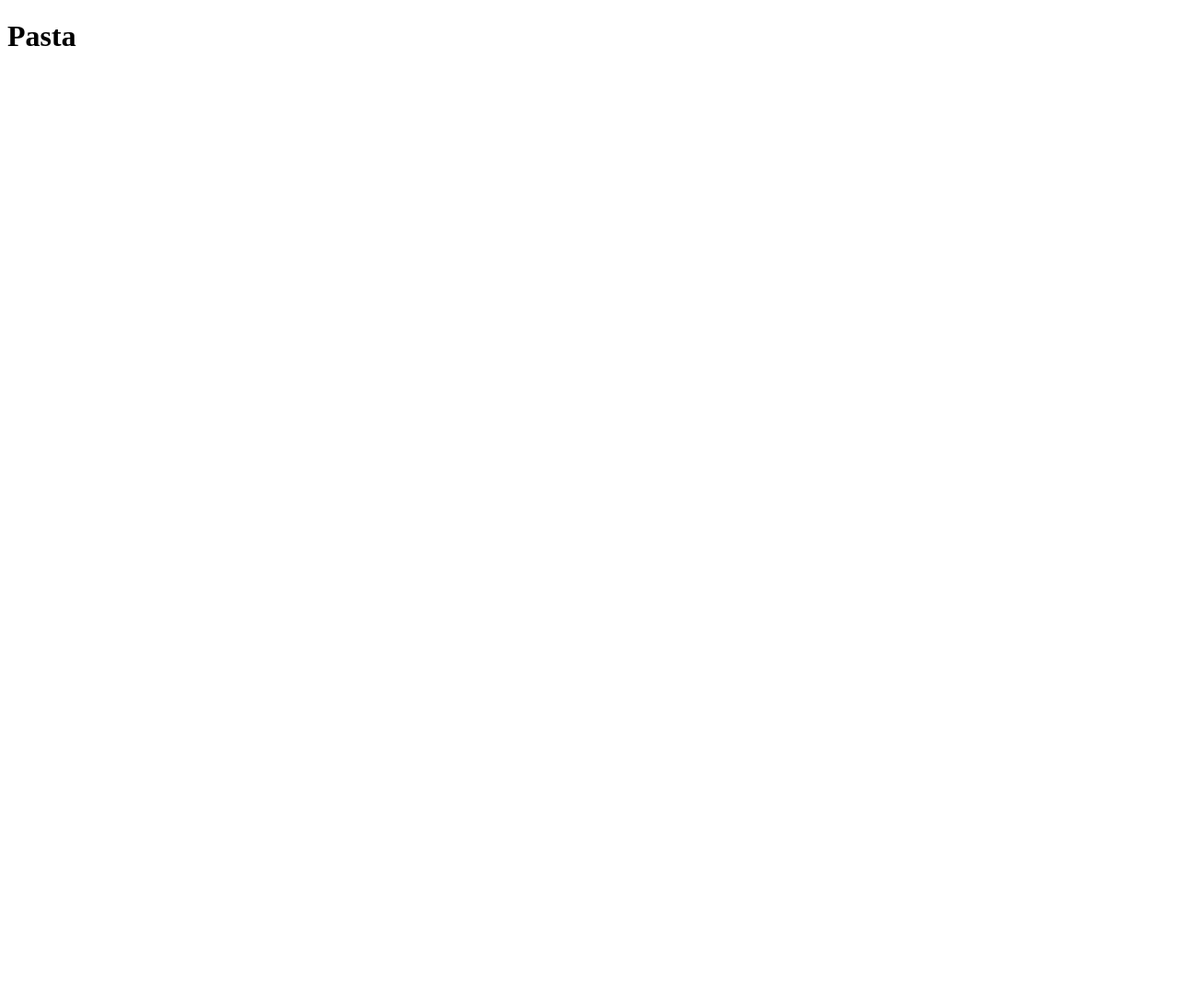
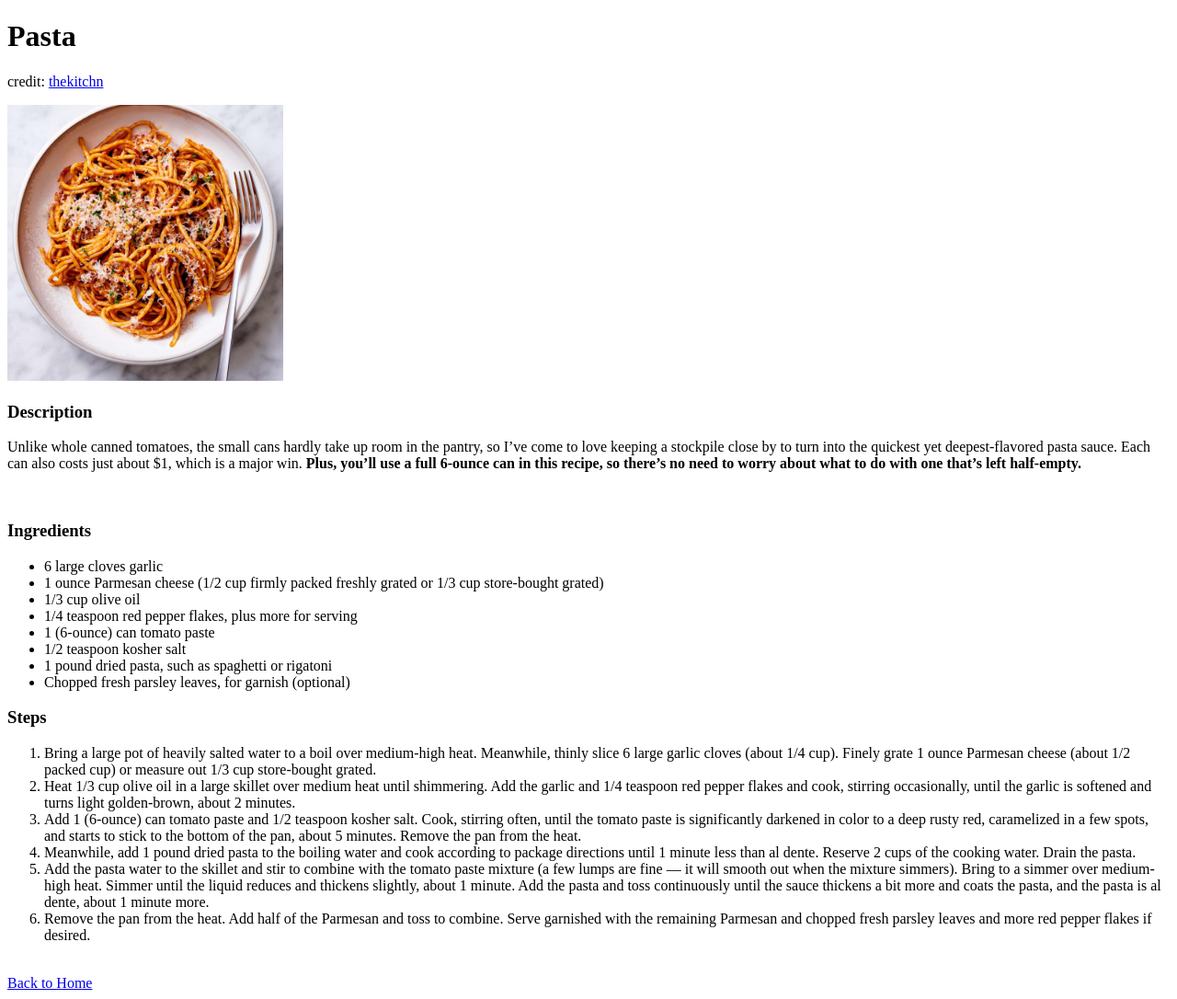
Before and after one commit to octolat/odin-recipies, a plain HTML site: page recipies/pasta.html in a window 1280 px wide. Shown: the whole page at 92% size. Before the commit the page ends 800 px from the top, so only its background shows below. Drawn offline with Linux system fonts and the light colour scheme.

Commit message:
add recipie page content

```diff
--- a/recipies/pasta.html
+++ b/recipies/pasta.html
@@ -6,5 +6,36 @@
 </head>
 <body>
     <h1>Pasta</h1>
+    <p>credit: <a href="https://www.thekitchn.com/caramelized-tomato-paste-pasta-recipe-23470899" target="_blank" rel="noopener noreferrer">thekitchn</a></p>
+    <img src="../images/pasta.jpeg" alt="a bowl of pasta" height="300" width="300">
+
+    <h3>Description</h3>
+    <p>Unlike whole canned tomatoes, the small cans hardly take up room in the pantry, so I’ve come to love keeping a stockpile close by to turn into the quickest yet deepest-flavored pasta sauce. Each can also costs just about $1, which is a major win. <b>Plus, you’ll use a full 6-ounce can in this recipe, so there’s no need to worry about what to do with one that’s left half-empty.</b></p>
+    <br>
+
+    <h3>Ingredients</h3>
+    <ul>
+        <li>6 large cloves garlic</li>
+        <li>1 ounce Parmesan cheese (1/2 cup firmly packed freshly grated or 1/3 cup store-bought grated)</li>
+        <li>1/3 cup olive oil</li>
+        <li>1/4 teaspoon red pepper flakes, plus more for serving</li>
+        <li>1 (6-ounce) can tomato paste</li>
+        <li>1/2 teaspoon kosher salt</li>
+        <li>1 pound dried pasta, such as spaghetti or rigatoni</li>
+        <li>Chopped fresh parsley leaves, for garnish (optional)</li>
+    </ul>
+
+    <h3>Steps</h3>
+    <ol>
+        <li>Bring a large pot of heavily salted water to a boil over medium-high heat. Meanwhile, thinly slice 6 large garlic cloves (about 1/4 cup). Finely grate 1 ounce Parmesan cheese (about 1/2 packed cup) or measure out 1/3 cup store-bought grated.</li>
+        <li>Heat 1/3 cup olive oil in a large skillet over medium heat until shimmering. Add the garlic and 1/4 teaspoon red pepper flakes and cook, stirring occasionally, until the garlic is softened and turns light golden-brown, about 2 minutes.</li>
+        <li>Add 1 (6-ounce) can tomato paste and 1/2 teaspoon kosher salt. Cook, stirring often, until the tomato paste is significantly darkened in color to a deep rusty red, caramelized in a few spots, and starts to stick to the bottom of the pan, about 5 minutes. Remove the pan from the heat.</li>
+        <li>Meanwhile, add 1 pound dried pasta to the boiling water and cook according to package directions until 1 minute less than al dente. Reserve 2 cups of the cooking water. Drain the pasta.</li>
+        <li>Add the pasta water to the skillet and stir to combine with the tomato paste mixture (a few lumps are fine — it will smooth out when the mixture simmers). Bring to a simmer over medium-high heat. Simmer until the liquid reduces and thickens slightly, about 1 minute. Add the pasta and toss continuously until the sauce thickens a bit more and coats the pasta, and the pasta is al dente, about 1 minute more.</li>
+        <li>Remove the pan from the heat. Add half of the Parmesan and toss to combine. Serve garnished with the remaining Parmesan and chopped fresh parsley leaves and more red pepper flakes if desired.</li>
+    </ol>
+
+    <br>
+    <a href="../index.html">Back to Home</a>
 </body>
 </html>
```
Also changed, not shown: index.html (+1 -0 lines), recipies/thai-soup.html (added, +42 -0 lines), images/pasta.jpeg (added), images/thai-soup.webp (added).
